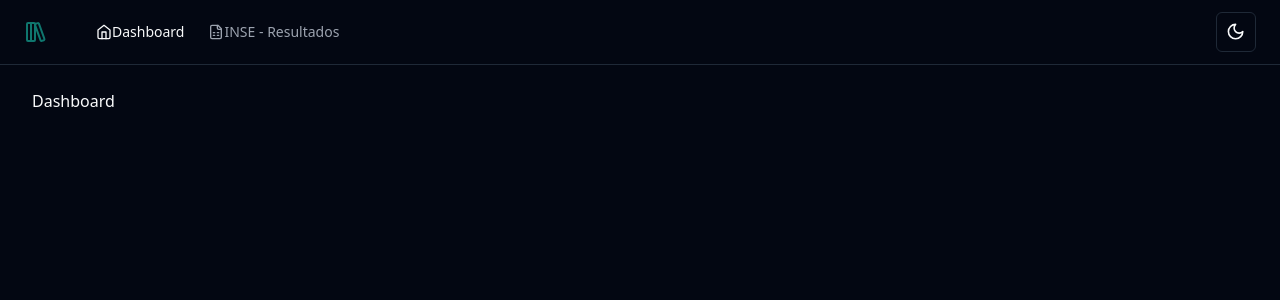
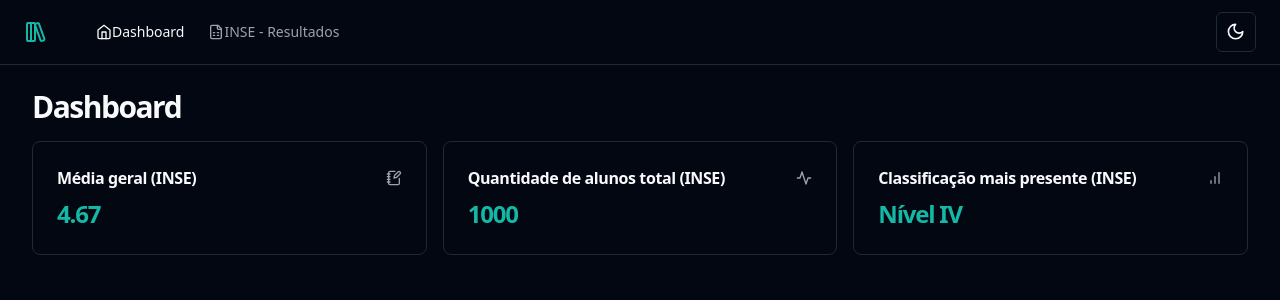
Before and after one commit to kasilianaoliveira/desafio-fullstack, a React (Vite) app in the folder frontend/: page / in a window 1280 px wide. Shown: the top 300 px of the page. Built offline with nearby package versions, Linux system fonts and the light colour scheme.

Commit message:
feat: add card from the dashboard page and adjust information from the results page

```diff
--- a/frontend/src/components/header.tsx
+++ b/frontend/src/components/header.tsx
@@ -7,7 +7,7 @@ export const Header = () => {
   return (
     <div className="border-b">
       <div className="flex h-16 items-center gap-6 px-6">
-        <LibraryBig className="h-6 w-6 text-teal-900 dark:text-teal-700" />
+        <LibraryBig className="h-6 w-6 text-teal-700 dark:text-teal-500" />
         <Separator orientation="vertical" className="h-5" />
         <nav className="flex items-center space-x-4 lg:space-x-6">
           <NavLink to="/">
--- /dev/null
+++ b/frontend/src/components/table-details.tsx
@@ -0,0 +1,11 @@
+export interface TableDetailsProps {
+  title: string
+  value: string
+}
+export const TableDetails = ({ title, value }: TableDetailsProps) => {
+  return (
+    <p>
+      <span className="font-semibold">{title}</span> - {value}
+    </p>
+  )
+}
--- /dev/null
+++ b/frontend/src/components/ui/card.tsx
@@ -0,0 +1,79 @@
+import * as React from 'react'
+
+import { cn } from '@/lib/utils'
+
+const Card = React.forwardRef<
+  HTMLDivElement,
+  React.HTMLAttributes<HTMLDivElement>
+>(({ className, ...props }, ref) => (
+  <div
+    ref={ref}
+    className={cn(
+      'rounded-lg border bg-card text-card-foreground shadow-sm',
+      className,
+    )}
+    {...props}
+  />
+))
+Card.displayName = 'Card'
+
+const CardHeader = React.forwardRef<
+  HTMLDivElement,
+  React.HTMLAttributes<HTMLDivElement>
+>(({ className, ...props }, ref) => (
+  <div
+    ref={ref}
+    className={cn('flex flex-col space-y-1.5 p-6', className)}
+    {...props}
+  />
+))
+CardHeader.displayName = 'CardHeader'
+
+const CardTitle = React.forwardRef<
+  HTMLParagraphElement,
+  React.HTMLAttributes<HTMLHeadingElement>
+>(({ className, ...props }, ref) => (
+  <h3
+    ref={ref}
+    className={cn(
+      'text-2xl font-semibold leading-none tracking-tight',
+      className,
+    )}
+    {...props}
+  />
+))
+CardTitle.displayName = 'CardTitle'
+
+const CardDescription = React.forwardRef<
+  HTMLParagraphElement,
+  React.HTMLAttributes<HTMLParagraphElement>
+>(({ className, ...props }, ref) => (
+  <p
+    ref={ref}
+    className={cn('text-sm text-muted-foreground', className)}
+    {...props}
+  />
+))
+CardDescription.displayName = 'CardDescription'
+
+const CardContent = React.forwardRef<
+  HTMLDivElement,
+  React.HTMLAttributes<HTMLDivElement>
+>(({ className, ...props }, ref) => (
+  <div ref={ref} className={cn('p-6 pt-0', className)} {...props} />
+))
+CardContent.displayName = 'CardContent'
+
+const CardFooter = React.forwardRef<
+  HTMLDivElement,
+  React.HTMLAttributes<HTMLDivElement>
+>(({ className, ...props }, ref) => (
+  <div
+    ref={ref}
+    className={cn('flex items-center p-6 pt-0', className)}
+    {...props}
+  />
+))
+CardFooter.displayName = 'CardFooter'
+
+export { Card, CardHeader, CardFooter, CardTitle, CardDescription, CardContent }
--- a/frontend/src/pages/app/dashboard.tsx
+++ /dev/null
@@ -1,10 +0,0 @@
-import { Helmet } from 'react-helmet-async'
-
-export const Dashboard = () => {
-  return (
-    <div>
-      <Helmet title="Dashboard" />
-      <h1>Dashboard</h1>
-    </div>
-  )
-}
--- /dev/null
+++ b/frontend/src/pages/app/dashboard/card-average.tsx
@@ -0,0 +1,21 @@
+import { NotebookPen } from 'lucide-react'
+
+import { Card, CardContent, CardHeader, CardTitle } from '@/components/ui/card'
+
+export const CardAverange = () => {
+  return (
+    <Card>
+      <CardHeader className="flex-row items-center justify-between space-y-0 pb-2">
+        <CardTitle className="text-base font-semibold">
+          Média geral (INSE)
+        </CardTitle>
+        <NotebookPen className="h-4 w-4 text-muted-foreground" />
+      </CardHeader>
+      <CardContent className="space-y-1">
+        <span className="text-2xl font-bold tracking-tighter text-teal-700 dark:text-teal-500">
+          4.67
+        </span>
+      </CardContent>
+    </Card>
+  )
+}
--- /dev/null
+++ b/frontend/src/pages/app/dashboard/card-classification.tsx
@@ -0,0 +1,21 @@
+import { BarChart } from 'lucide-react'
+
+import { Card, CardContent, CardHeader, CardTitle } from '@/components/ui/card'
+
+export const CardClassification = () => {
+  return (
+    <Card>
+      <CardHeader className="flex-row items-center justify-between space-y-0 pb-2">
+        <CardTitle className="text-base font-semibold">
+          Classificação mais presente (INSE)
+        </CardTitle>
+        <BarChart className="h-4 w-4 text-muted-foreground" />
+      </CardHeader>
+      <CardContent className="space-y-1">
+        <span className="text-2xl font-bold tracking-tighter text-teal-700 dark:text-teal-500">
+          Nível IV
+        </span>
+      </CardContent>
+    </Card>
+  )
+}
--- /dev/null
+++ b/frontend/src/pages/app/dashboard/card-student-total.tsx
@@ -0,0 +1,21 @@
+import { Activity } from 'lucide-react'
+
+import { Card, CardContent, CardHeader, CardTitle } from '@/components/ui/card'
+
+export const CardStudentTotal = () => {
+  return (
+    <Card>
+      <CardHeader className="flex-row items-center justify-between space-y-0 pb-2">
+        <CardTitle className="text-base font-semibold">
+          Quantidade de alunos total (INSE)
+        </CardTitle>
+        <Activity className="h-4 w-4 text-muted-foreground" />
+      </CardHeader>
+      <CardContent className="space-y-1">
+        <span className="text-2xl font-bold tracking-tighter text-teal-700 dark:text-teal-500">
+          1000
+        </span>
+      </CardContent>
+    </Card>
+  )
+}
--- /dev/null
+++ b/frontend/src/pages/app/dashboard/dashboard.tsx
@@ -0,0 +1,22 @@
+import { Helmet } from 'react-helmet-async'
+
+import { CardAverange } from './card-average'
+import { CardClassification } from './card-classification'
+import { CardStudentTotal } from './card-student-total'
+
+export const Dashboard = () => {
+  return (
+    <>
+      <Helmet title="Dashboard" />
+      <div className="flex flex-col gap-4">
+        <h1 className="text-3xl font-bold tracking-tighter">Dashboard</h1>
+
+        <div className="grid grid-cols-3 gap-4 max-md:grid-cols-1">
+          <CardAverange />
+          <CardStudentTotal />
+          <CardClassification />
+        </div>
+      </div>
+    </>
+  )
+}
--- a/frontend/src/pages/app/schools/school-details.tsx
+++ b/frontend/src/pages/app/schools/school-details.tsx
@@ -1,5 +1,9 @@
+import { Separator } from '@radix-ui/react-separator'
+
+import { TableDetails } from '@/components/table-details'
 import {
   DialogContent,
+  DialogDescription,
   DialogHeader,
   DialogTitle,
 } from '@/components/ui/dialog'
@@ -9,7 +13,46 @@ export const SchoolDetails = () => {
     <DialogContent>
       <DialogHeader>
         <DialogTitle>Escola - EEEP DR JOSÉ ALVES DA SILVEIRA</DialogTitle>
+        <DialogDescription>Detalhes da escola</DialogDescription>
       </DialogHeader>
+
+      <div className="spece-y-6 flex justify-between">
+        <div>
+          <h3 className="font-medium">Informações - INSE</h3>
+          <Separator
+            orientation="vertical"
+            className="my-4 h-1 rounded-sm bg-teal-500"
+          />
+          <div className="flex flex-col gap-2">
+            <TableDetails title="Ano SAEB" value="2021" />
+            <TableDetails title="Tipo de rede" value="2021" />
+            <TableDetails title="Tipo de localização" value="2021" />
+            <TableDetails title="Tipo de capital " value="2021" />
+            <TableDetails title="Quantidade de alunos (INSE)" value="2021" />
+            <TableDetails title="Média (INSE)" value="2021" />
+            <TableDetails title="Classificação (INSE)" value="2021" />
+            <TableDetails title="Ano SAEB" value="2021" />
+          </div>
+        </div>
+
+        <div>
+          <h3 className="font-medium">Informações - Percentuais</h3>
+          <Separator
+            orientation="vertical"
+            className="my-4 h-1 rounded-sm bg-teal-500"
+          />
+          <div className="flex flex-col gap-2">
+            <TableDetails title="Percentual nivel 1" value="1.29" />
+            <TableDetails title="Percentual nivel 2" value="1.29" />
+            <TableDetails title="Percentual nivel 3" value="1.29" />
+            <TableDetails title="Percentual nivel 4" value="1.29" />
+            <TableDetails title="Percentual nivel 5" value="1.29" />
+            <TableDetails title="Percentual nivel 6" value="1.29" />
+            <TableDetails title="Percentual nivel 7" value="1.29" />
+            <TableDetails title="Percentual nivel 8" value="1.29" />
+          </div>
+        </div>
+      </div>
     </DialogContent>
   )
 }
--- a/frontend/src/pages/app/schools/school-table-filters.tsx
+++ b/frontend/src/pages/app/schools/school-table-filters.tsx
@@ -1,8 +1,9 @@
 import { Search, X } from 'lucide-react'
 
 import { Button } from '@/components/ui/button'
-import { Combobox } from '@/components/ui/combobox'
 import { Input } from '@/components/ui/input'
+
+import { Combobox } from './combobox'
 
 export const SchoolTableFilters = () => {
   return (
--- a/frontend/src/routes.tsx
+++ b/frontend/src/routes.tsx
@@ -1,7 +1,7 @@
 import { createBrowserRouter } from 'react-router-dom'
 
 import { AppLayout } from './pages/_layouts/app'
-import { Dashboard } from './pages/app/dashboard'
+import { Dashboard } from './pages/app/dashboard/dashboard'
 import { Schools } from './pages/app/schools/schools'
 
 export const router = createBrowserRouter([
```
Also changed, not shown: frontend/src/pages/app/schools/combobox.tsx (renamed from frontend/src/components/ui/combobox.tsx, +7 -8 lines).
